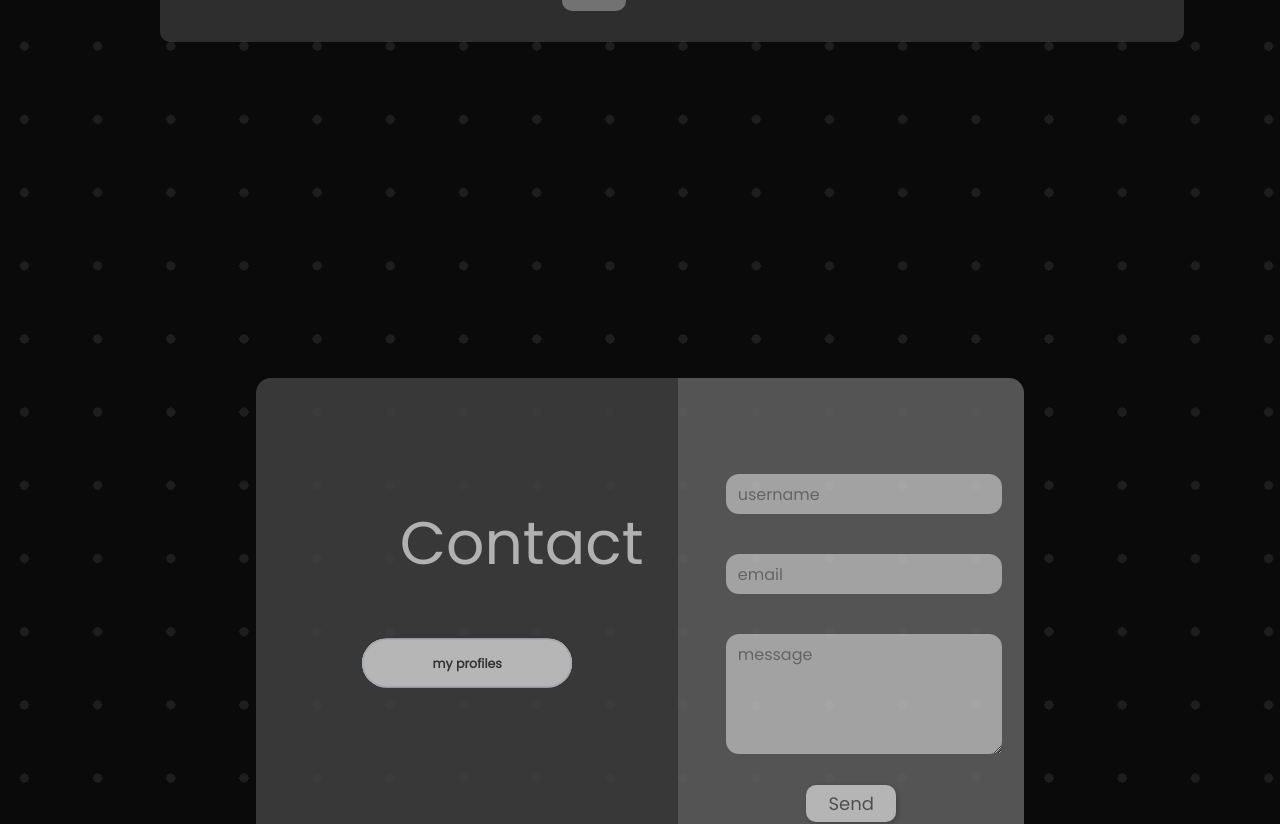
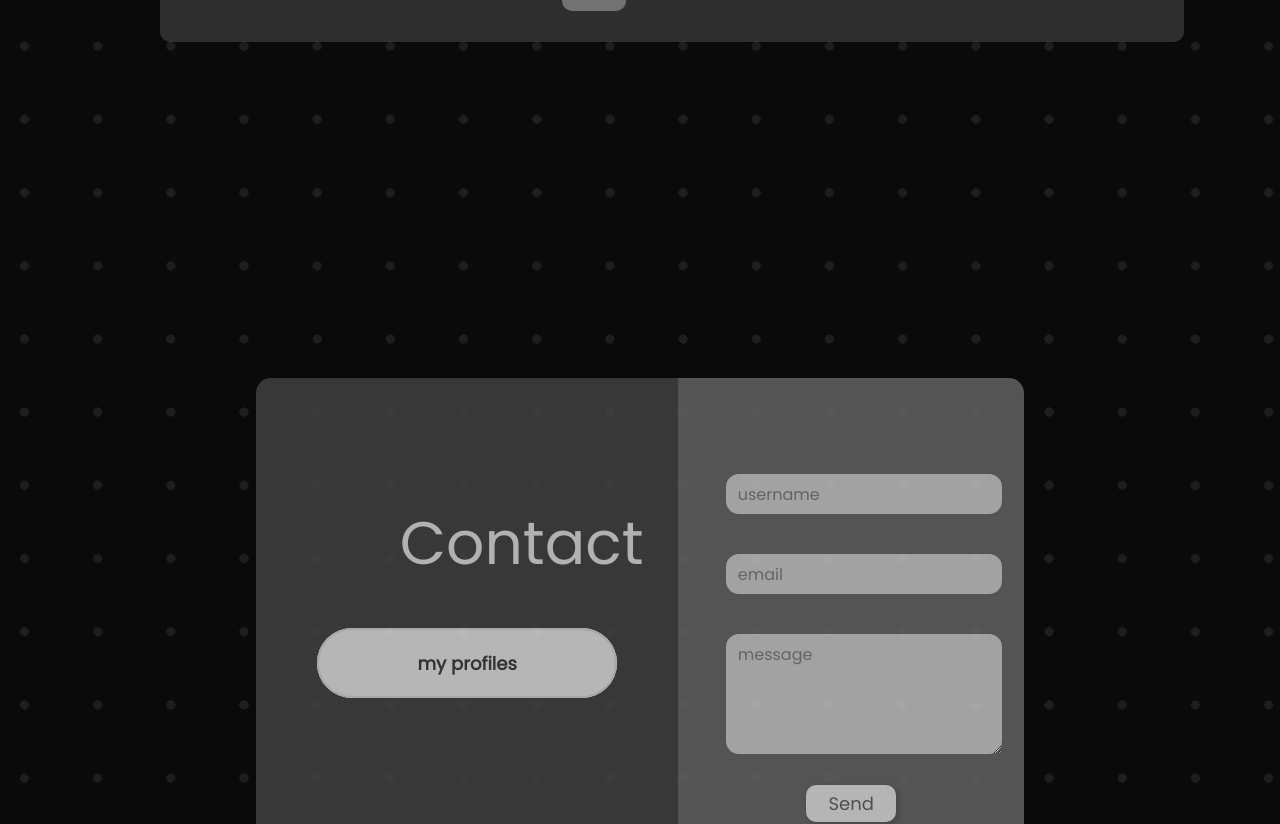
Before and after one commit to renjithsamuel/Renjithsamuel-DevPortfolio, a React (Create React App) app: page / in a window 1280 px wide. Shown: the part 3142-3966 px from the top of the page. Built offline with nearby package versions, Linux system fonts and the light colour scheme.

Commit message:
added background animations

```diff
--- a/src/components/contact/Contact.css
+++ b/src/components/contact/Contact.css
@@ -192,6 +192,7 @@ textarea:focus{
         background-color: #212121;
         height:70vh;
         padding-bottom: 10vh;
+        font-size: 13px;
     }
 
     .contactright{
@@ -205,6 +206,8 @@ textarea:focus{
     }
     .contactname{
             padding-left: 2vw;
+        font-size: 50px;
+
     }
     .cusernamec{
             margin-top: 3vh;
--- a/src/components/contact/links/Links.scss
+++ b/src/components/contact/links/Links.scss
@@ -1,7 +1,7 @@
 @import 'https://maxcdn.bootstrapcdn.com/font-awesome/4.7.0/css/font-awesome.min.css';
 
 .wrapper {
-  scale: 0.7;
+  scale: 1;
   display: flex;
   width: 100%;
   height: 100%;
@@ -92,3 +92,9 @@ $blue: rgb(154, 154, 154);
   70%  { transform: translate3d(0,5px,0);}
   100% { transform: translate3d(0,0,0);}
 }
+
+
+@media only screen and (max-width: 520px) {
+.wrapper {
+  scale: 0.7;}
+}
```
